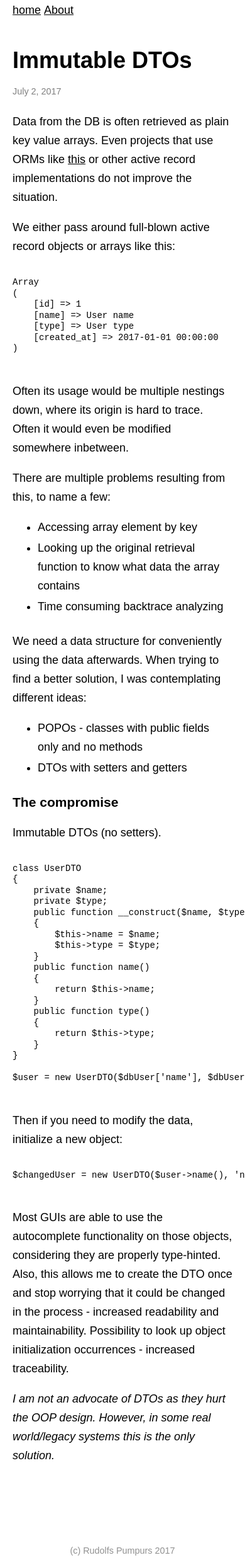
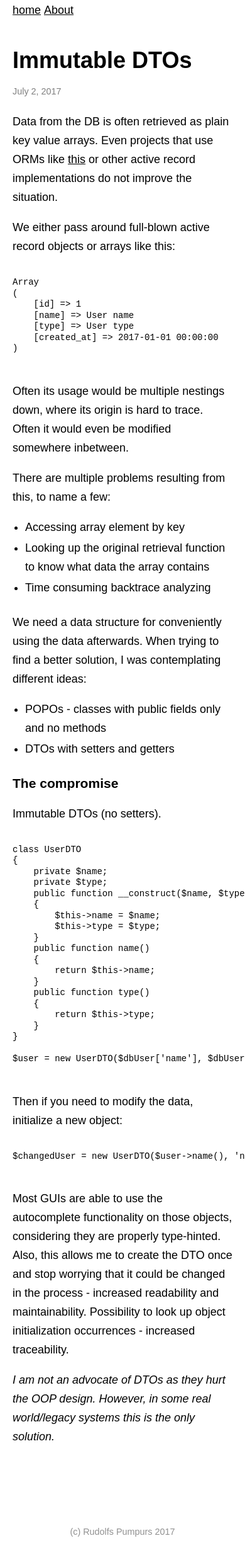
Before and after one commit to rpumpurs/blog, a Jekyll site: the page built from _posts/2017-07-02-immutable-dtos.markdown, in a window 390 px wide. Shown: the whole page at 63% size. Built offline with Jekyll 4.4.1, drawn with Linux system fonts in a browser that asks for light colours; nearby versions of some CDN libraries; comment, search, counter and statistics services are not loaded; after the commit the page ends 2447 px from its top, so only the background shows below that.

Commit message:
Improve mobile css

```diff
--- a/css/main.css
+++ b/css/main.css
@@ -86,6 +86,12 @@ pre {
     margin-bottom: 25px;
 }
 
+@media (max-width: 700px) {
+    .markdown_content ul {
+        padding-left: 20px;
+    }
+}
+
 .markdown_content ul li {
     display: list-item;
     margin-right: 9.5px;
```
